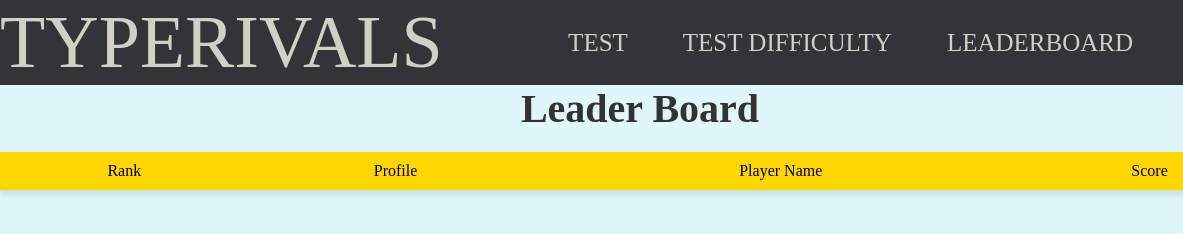
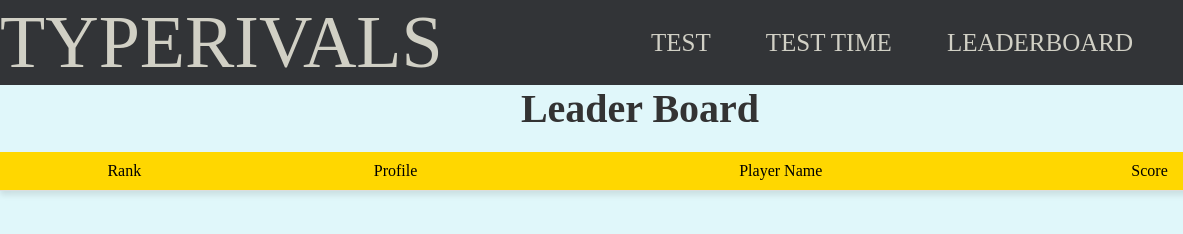
Before and after one commit to DivanshISM/TYPERIVALS, a plain HTML site: page leader.html in a window 1280 px wide. Shown: the full height of the page, 0-1183 px from the left. Drawn offline with Linux system fonts and the light colour scheme; no server answers.

Commit message:
Update leader.html

```diff
--- a/leader.html
+++ b/leader.html
@@ -13,7 +13,7 @@
             <ul>
                 <li class="settings test">TEST</li>
                 <li class="settings"><div class="dropdown" onclick="toggleDropdown()">
-                    TEST DIFFICULTY
+                    TEST TIME
                     <div class="dropdown-content">
                         <div class="option1">30 sec</div>
                         <div class="option2">1 min</div>
```
